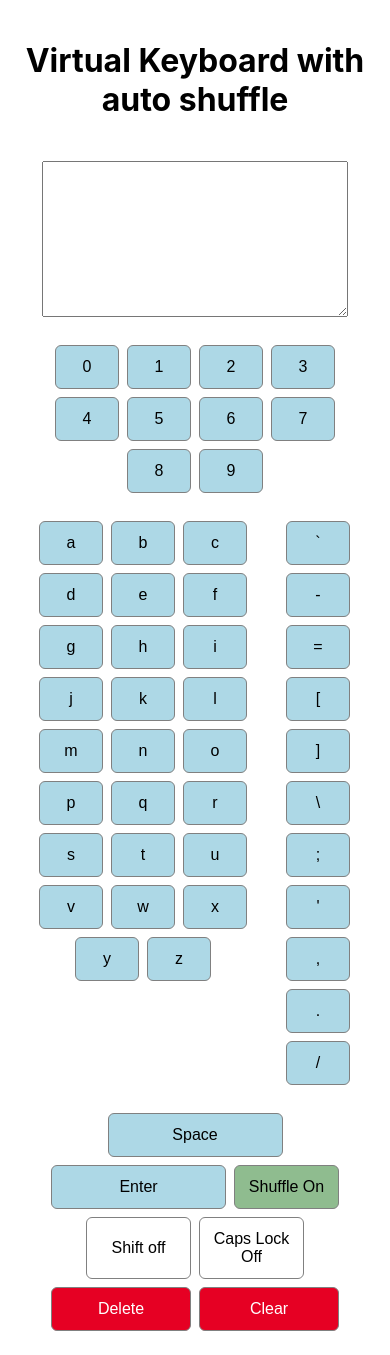
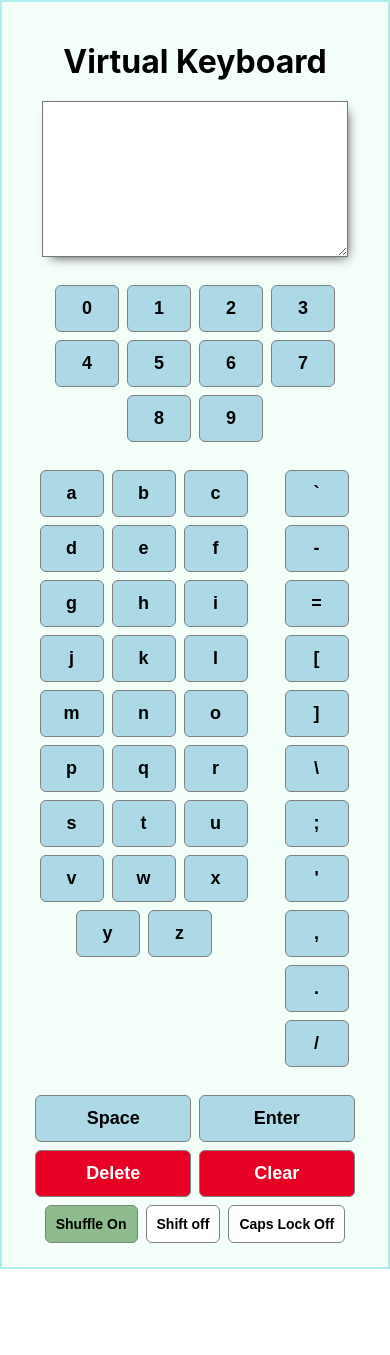
Before and after one commit to vaibhav-kona/virtual-keyboard, a React (Create React App) app: page / in a window 390 px wide. After the commit the page ends 1269 px from the top, so only its background shows below. Built offline with nearby package versions, Linux system fonts and the light colour scheme.

Commit message:
Update functional keys layout for mobile

```diff
--- a/src/components/Key.tsx
+++ b/src/components/Key.tsx
@@ -18,13 +18,14 @@ const StyledButton = styled.button`
   padding: 12px;
   border-radius: 6px;
   min-width: 64px;
-  font-size: 16px;
+  font-size: 18px;
   margin: 4px;
+  font-weight: 600;
 
   &:hover {
     border: 1px solid darkblue;
-    opacity: 0.5;
     cursor: pointer;
+    background-color: rgba(173, 216, 230, 0.5);
   }
 `;
 
--- a/src/components/Keyboard.tsx
+++ b/src/components/Keyboard.tsx
@@ -15,11 +15,41 @@ const KeyboardContainer = styled.div`
   max-width: 800px;
   margin: auto;
   padding: 20px;
+  background-color: mintcream;
+  border: 2px solid paleturquoise;
+`;
+
+const TitleAndContentContainer = styled.div`
+  @media (max-width: 992px) {
+    position: sticky;
+    top: 0px;
+    background-color: mintcream;
+    h1 {
+      margin-top: 20px;
+    }
+  }
+`;
+
+const Title = styled.h1`
+  margin-top: 0px;
+  margin-bottom: 0px;
 `;
 
 const TextAreaContainer = styled.div`
   margin-top: 20px;
   margin-bottom: 20px;
+
+  @media (max-width: 992px) {
+    position: sticky;
+    top: 20px;
+  }
+`;
+
+const StyledTextArea = styled.textarea`
+  @media (max-width: 992px) {
+    width: 300px;
+    box-shadow: 4px 5px 11px -5px rgba(23, 22, 22, 0.82);
+  }
 `;
 
 const AlphaSpecialKeysContainer = styled.div`
@@ -32,45 +62,52 @@ const FunctionalKeysContainer = styled.div`
   display: flex;
   justify-content: center;
   flex-flow: row wrap;
+
+  @media (max-width: 992px) {
+    flex-flow: column wrap;
+  }
 `;
 
 const FunctionalKey = styled(Key)`
-  background-color: ${(props) => (props.isActive ? "darkseagreen" : "white")};
+  background-color: ${(props) =>
+    props.isActive ? "rgb(143,188,143)" : "white"};
+
   &:hover {
-    opacity: 0.8;
+    background-color: ${(props) =>
+      props.isActive ? "rgb(143,188,143, 0.8)" : "white"};
   }
-  @media (max-width: 768px) {
+  @media (max-width: 992px) {
     flex: 0 0 30%;
   }
 `;
 
 const DeleteKey = styled(Key)`
-  background-color: #e60023;
+  background-color: rgb(230, 0, 35);
   color: white;
   &:hover {
-    opacity: 0.8;
+    background-color: rgb(230, 0, 35, 0.8);
   }
 
-  @media (max-width: 768px) {
+  @media (max-width: 992px) {
     flex: 0 0 40%;
   }
 `;
 
 const ClearKey = styled(Key)`
-  background-color: #e60023;
+  background-color: rgb(230, 0, 35);
   color: white;
   &:hover {
-    opacity: 0.8;
+    background-color: rgb(230, 0, 35, 0.8);
   }
 
-  @media (max-width: 768px) {
+  @media (max-width: 992px) {
     flex: 0 0 40%;
   }
 `;
 
 const SpaceKey = styled(Key)`
   flex: 0 0 25%;
-  @media (max-width: 768px) {
+  @media (max-width: 992px) {
     order: -1;
     flex: 0 0 50%;
   }
@@ -78,14 +115,43 @@ const SpaceKey = styled(Key)`
 
 const EnterKey = styled(Key)`
   flex: 0 0 25%;
-  @media (max-width: 768px) {
+  @media (max-width: 992px) {
     order: -1;
     flex: 0 0 50%;
   }
 `;
 
-const StyledTextArea = styled.textarea`
-  width: 300px;
+const DeleteClearKeysContainer = styled.div`
+  @media (max-width: 992px) {
+    display: flex;
+    justify-content: center;
+
+    button {
+      flex: 0 0 45%;
+    }
+  }
+`;
+
+const SpaceEnterKeysContainer = styled.div`
+  @media (max-width: 992px) {
+    display: flex;
+    justify-content: center;
+
+    button {
+      flex: 0 0 45%;
+    }
+  }
+`;
+
+const ShuffleShiftCapsLockKeysContainer = styled.div`
+  @media (max-width: 992px) {
+    order: 1;
+
+    button {
+      padding: 10px;
+      font-size: 14px;
+    }
+  }
 `;
 
 const Keyboard = () => {
@@ -233,7 +299,8 @@ const Keyboard = () => {
 
   return (
     <KeyboardContainer>
-      <h1>Virtual Keyboard with auto shuffle</h1>
+      <TitleAndContentContainer>
+        <Title>Virtual Keyboard</Title>
 
         <TextAreaContainer>
           <StyledTextArea
@@ -243,6 +310,7 @@ const Keyboard = () => {
             value={content}
           />
         </TextAreaContainer>
+      </TitleAndContentContainer>
 
       <div>{renderKeys(numericKeys)}</div>
 
@@ -252,6 +320,7 @@ const Keyboard = () => {
       </AlphaSpecialKeysContainer>
 
       <FunctionalKeysContainer>
+        <ShuffleShiftCapsLockKeysContainer>
           <FunctionalKey
             title={shouldShuffle ? "Shuffle On" : "Shuffle Off"}
             isActive={shouldShuffle}
@@ -275,7 +344,9 @@ const Keyboard = () => {
             shift={shift}
             capsLock={capsLock}
           />
+        </ShuffleShiftCapsLockKeysContainer>
 
+        <SpaceEnterKeysContainer>
           <SpaceKey
             title="Space"
             handleClick={handleSpace}
@@ -289,7 +360,9 @@ const Keyboard = () => {
             shift={shift}
             capsLock={capsLock}
           />
+        </SpaceEnterKeysContainer>
 
+        <DeleteClearKeysContainer>
           <DeleteKey
             title="Delete"
             handleClick={handleDeleteClick}
@@ -303,6 +376,7 @@ const Keyboard = () => {
             shift={shift}
             capsLock={capsLock}
           />
+        </DeleteClearKeysContainer>
       </FunctionalKeysContainer>
 
       {showClearConfirmationModal && (
```
Lines whose indentation alone changed are shown as unchanged.
